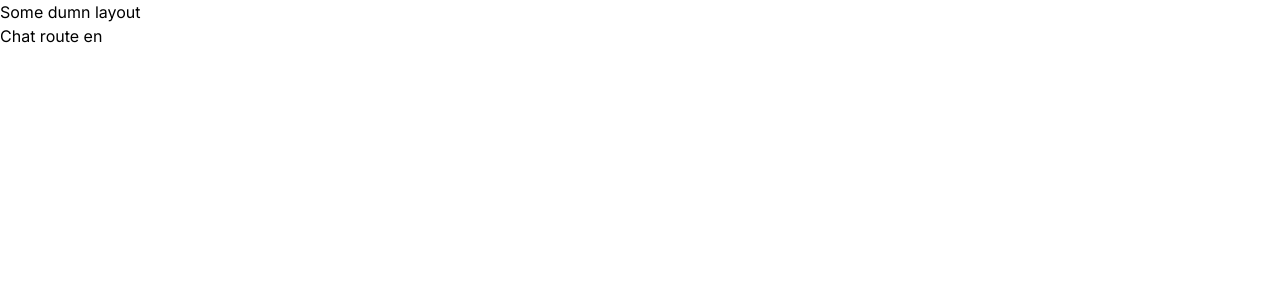
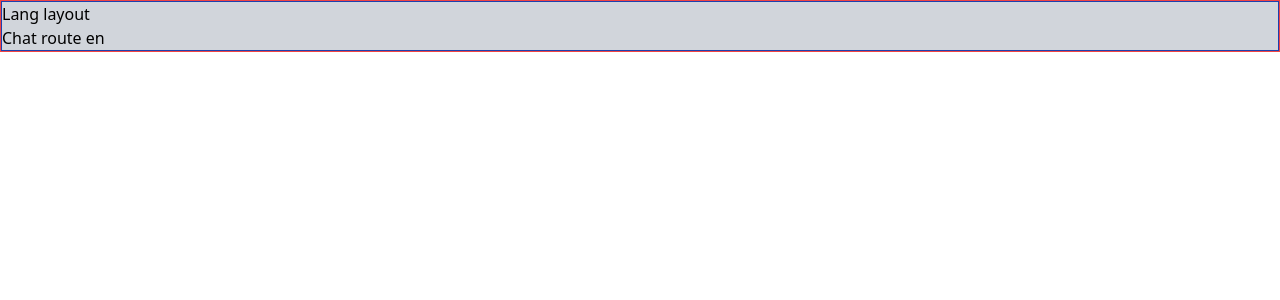
Before and after one commit to kpovel/next-dynamic-params-bug, a Next.js app: page /en/chat in a window 1280 px wide. Shown: the top 300 px of the page. Built offline with nearby package versions, Linux system fonts and the light colour scheme.

Commit message:
error test

```diff
--- a/src/app/[lang]/chat/page.tsx
+++ b/src/app/[lang]/chat/page.tsx
@@ -1,3 +1,3 @@
-export default async function ChatRoute({ params }: { params: { lang: string } }) {
+export default function ChatRoute({ params }: { params: { lang: string } }) {
   return <h2>Chat route {params.lang}</h2>;
 }
--- a/src/app/[lang]/layout.tsx
+++ b/src/app/[lang]/layout.tsx
@@ -1,21 +1,25 @@
-import { handleUnsupportedLang } from "@/util/handleUnsuportedLang";
+import { Metadata } from "next";
 import { ReactNode } from "react";
+
+export const metadata: Metadata = {
+  title: "lang pages",
+};
 
 export function generateStaticParams() {
   return [{ lang: "en" }, { lang: "uk" }];
 }
 
 export const dynamicParams = false;
-export const dynamic = "force-dynamic";
 
 export default function LangLayout({
-  params,
   children,
 }: {
   params: { lang: string };
   children: ReactNode;
 }) {
-  handleUnsupportedLang(params.lang);
-
-  return <main>Some dumn layout{children}</main>;
+  return (
+    <div className="border-blue-800 border bg-gray-300">
+      Lang layout {children}
+    </div>
+  );
 }
--- a/src/app/[lang]/page.tsx
+++ b/src/app/[lang]/page.tsx
@@ -1,3 +1,7 @@
 export default function Page({ params }: { params: { lang: string } }) {
+  if (params.lang !== "en" && params.lang !== "uk") {
+    throw Error("unsupported language error");
+  }
+
   return <h2>Current lang is {params.lang}</h2>;
 }
--- a/src/app/layout.tsx
+++ b/src/app/layout.tsx
@@ -1,22 +1,17 @@
-import type { Metadata } from "next";
-import { Inter } from "next/font/google";
 import "./globals.css";
-
-const inter = Inter({ subsets: ["latin"] });
+import { Metadata } from "next";
+import { ReactNode } from "react";
 
 export const metadata: Metadata = {
-  title: "Create Next App",
-  description: "Generated by create next app",
+  title: "Index layout",
 };
 
-export default function RootLayout({
-  children,
-}: Readonly<{
-  children: React.ReactNode;
-}>) {
+export default function LangLayout({ children }: { children: ReactNode }) {
   return (
     <html lang="en">
-      <body className={inter.className}>{children}</body>
+      <body>
+        <main className="border-red-500 border bg-gray-50">{children}</main>
+      </body>
     </html>
   );
 }
--- a/src/app/page.tsx
+++ b/src/app/page.tsx
@@ -1,5 +1,3 @@
-import { redirect } from "next/navigation";
-
-export default function Home() {
-  redirect("/en");
+export default function Page() {
+  return <h1>Index page</h1>;
 }
--- a/src/util/handleUnsuportedLang.ts
+++ /dev/null
@@ -1,11 +0,0 @@
-import "server-only";
-import { notFound } from "next/navigation";
-
-/**
- * Render not found page if the current language isn't supported
- */
-export function handleUnsupportedLang(lang: string) {
-  if (lang !== "en" && lang !== "uk") {
-    notFound();
-  }
-}
```
